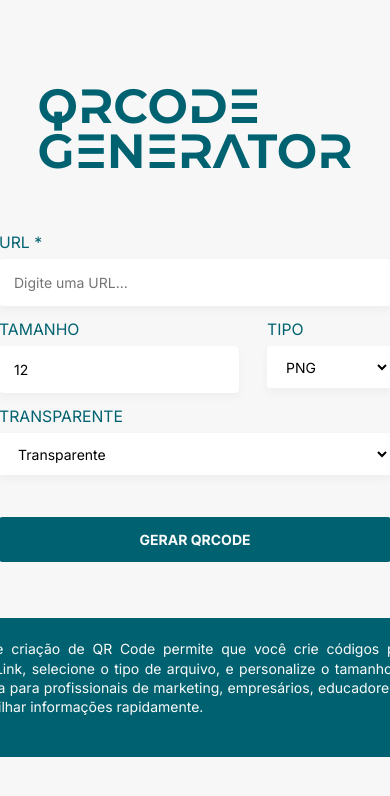
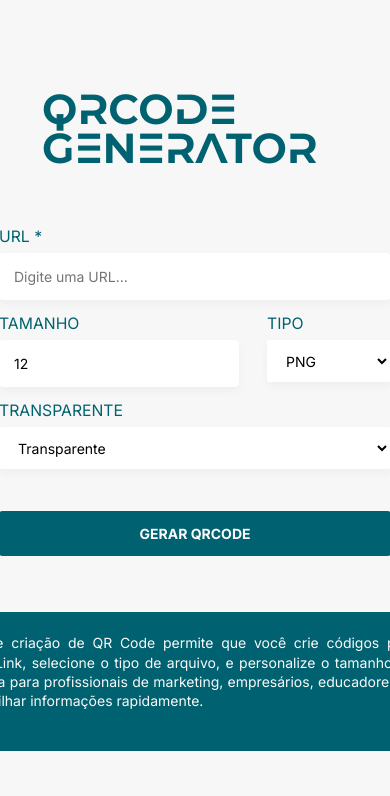
Before and after one commit to adrianomolin/qrcode-generator, a React (Vite) app: page / in a window 390 px wide. Shown: the top 796 px of the page. Built offline with nearby package versions, Linux system fonts and the light colour scheme.

Commit message:
refactor: responsivity in screens

```diff
--- a/src/components/Page/styles.ts
+++ b/src/components/Page/styles.ts
@@ -15,7 +15,7 @@ export const Container = styled.div`
 
 export const Header = styled.header`
   font-family: 'Montserrat';
-  font-size: 48px;
+  font-size: 3rem;
   text-transform: uppercase;
 
   color: ${({ theme }) => theme.colors.primary.main};
```
